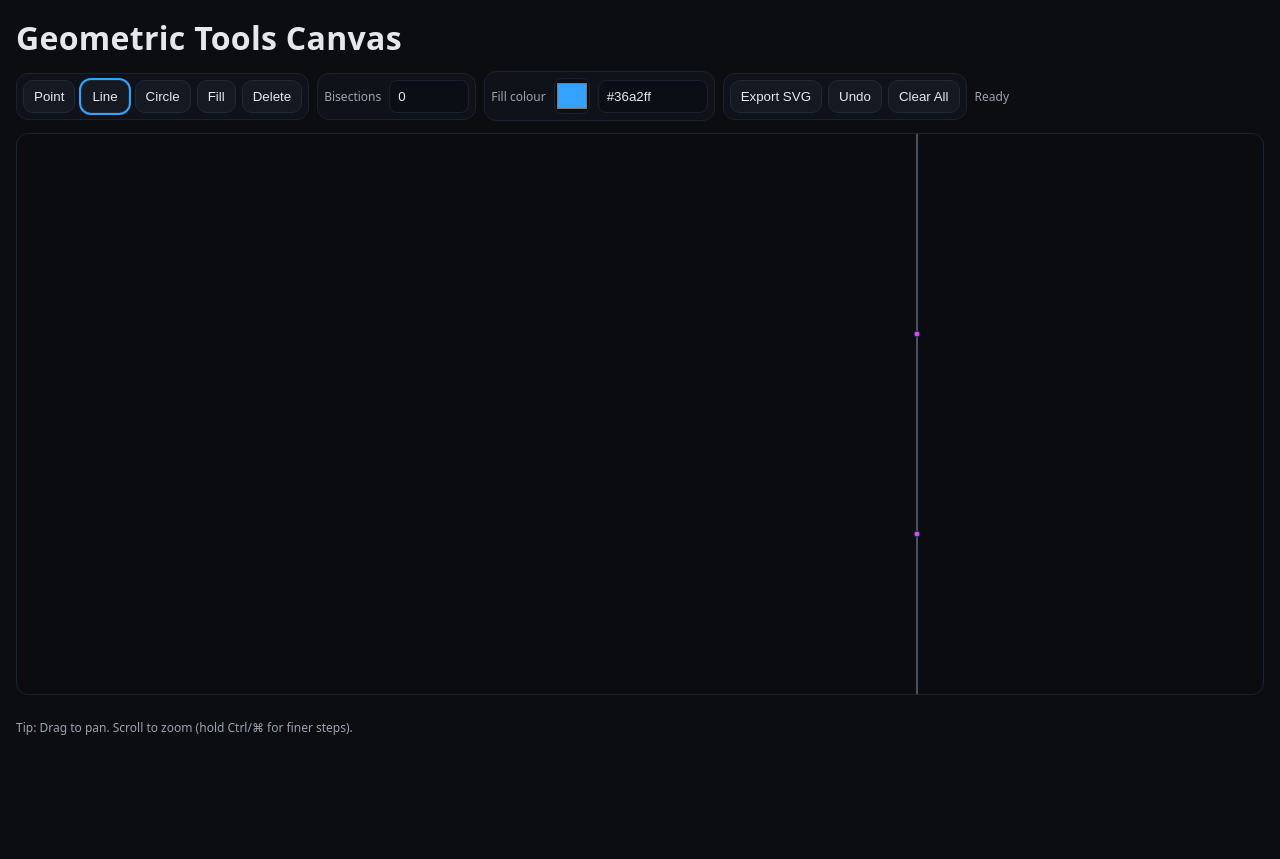
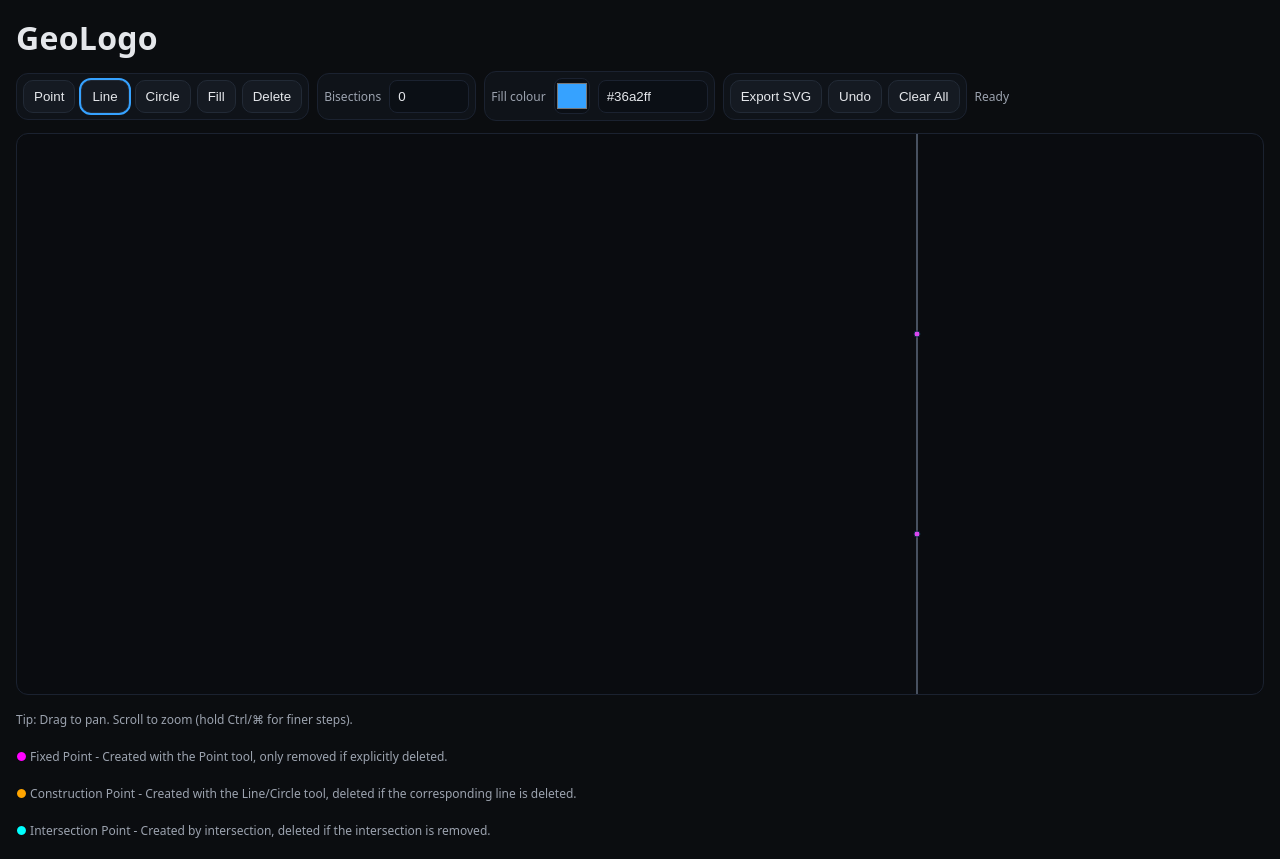
Before and after one commit to isaac-harvey/geologo, a Next.js app: page / in a window 1280 px wide. Before the commit the page ends 800 px from the top, so only its background shows below. Built offline with nearby package versions, Linux system fonts and the light colour scheme.

Commit message:
Branding and instructions

```diff
--- a/app/page.tsx
+++ b/app/page.tsx
@@ -19,7 +19,7 @@ export default function Page() {
 
   return (
     <div style={{ padding: 16, display: 'grid', gap: 12 }}>
-      <h1 style={{ margin: 0, fontWeight: 600, letterSpacing: 0.3 }}>Geometric Tools Canvas</h1>
+      <h1 style={{ margin: 0, fontWeight: 600, letterSpacing: 0.3 }}>GeoLogo</h1>
 
       <div className="toolbar">
         <div className="group">
@@ -83,8 +83,17 @@ export default function Page() {
         bisections={bisections}
       />
 
-      <p className="status">
+      <p className="status" style={{ margin: '4px 0' }}>
         Tip: Drag to pan. Scroll to zoom (hold Ctrl/⌘ for finer steps).
+      </p>
+      <p className="status" style={{ margin: '4px 0' }}>
+        <span style={{ color: 'magenta' }}>●</span> Fixed Point - Created with the Point tool, only removed if explicitly deleted.
+      </p>
+      <p className="status" style={{ margin: '4px 0' }}>
+        <span style={{ color: 'orange' }}>●</span> Construction Point - Created with the Line/Circle tool, deleted if the corresponding line is deleted.
+      </p>
+      <p className="status" style={{ margin: '4px 0' }}>
+        <span style={{ color: 'cyan' }}>●</span> Intersection Point - Created by intersection, deleted if the intersection is removed.
       </p>
     </div>
   );
```
